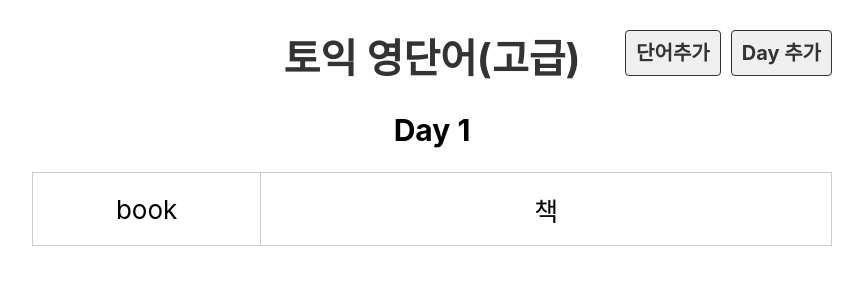
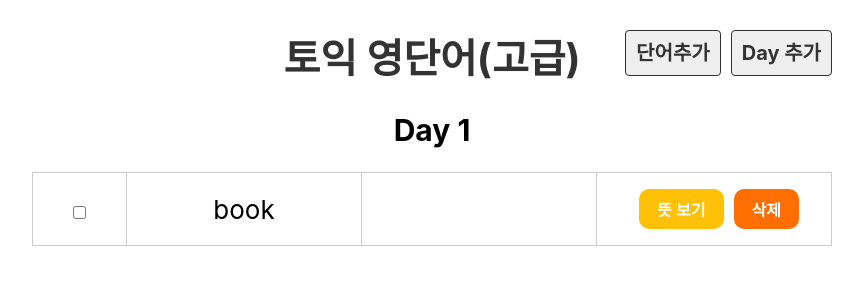
Before and after one commit to nkhyejin/react_voca, a React (Create React App) app: page /day/1 in a window 1280 px wide. Shown: the top 300 px of the page, without its empty margins (208-1071 px from the left). Built offline with nearby package versions, Linux system fonts and the light colour scheme.

Commit message:
word component 분리

```diff
--- a/src/component/Day.js
+++ b/src/component/Day.js
@@ -1,5 +1,6 @@
 import { useParams } from "react-router-dom";
 import dummy from "../db/data.json";
+import Word from "./Word";
 
 const Day = () => {
   const { day } = useParams();
@@ -11,10 +12,7 @@
       <table>
         <tbody>
           {wordList.map((word) => (
-            <tr key={word.id}>
-              <td>{word.eng}</td>
-              <td>{word.kor}</td>
-            </tr>
+            <Word key={word.id} word={word}></Word>
           ))}
         </tbody>
       </table>
--- /dev/null
+++ b/src/component/Word.js
@@ -0,0 +1,32 @@
+import { useState } from "react";
+
+const Word = ({ word }) => {
+  const [isShow, setIsShow] = useState(false);
+  const [isDone, setIsDone] = useState(word.isDone);
+
+  return (
+    <>
+      <tr className={isDone ? "off" : ""}>
+        <td>
+          <input
+            type="checkbox"
+            checked={isDone}
+            onChange={() => setIsDone(!isDone)}
+          ></input>
+        </td>
+        <td>{word.eng}</td>
+        <td>{isShow && word.kor}</td>
+        <td>
+          <button className="normal" onClick={() => setIsShow(!isShow)}>
+            뜻 보기
+          </button>
+          <button className="danger" onClick={() => {}}>
+            삭제
+          </button>
+        </td>
+      </tr>
+    </>
+  );
+};
+
+export default Word;
--- a/src/index.css
+++ b/src/index.css
@@ -57,7 +57,8 @@
   justify-content: center;
 }
 
-.list_day a {
+.list_day a,
+td a {
   color: white;
   margin-left: 10px;
   flex: 15% 0 0;
@@ -73,7 +74,6 @@
   background-color: #ffecb3;
   color: #caae53;
 }
-
 table {
   border-collapse: collapse;
   width: 100%;
@@ -86,6 +86,34 @@
   font-size: 26px;
 }
 
+table tr.off {
+  background-color: #ffffe5;
+  color: #ccc;
+  opacity: 0.8;
+}
+
 table td:first-child {
   width: 10%;
 }
+
+button.normal,
+button.danger {
+  color: white;
+  margin-left: 10px;
+  box-sizing: border-box;
+  padding: 8px 18px;
+  cursor: pointer;
+  border: none;
+  border-radius: 10px;
+  background-color: #ffc107;
+  font-weight: bold;
+  font-size: 16px;
+}
+
+button.danger {
+  background-color: #ff6f00;
+}
+
+button:hover {
+  opacity: 0.8;
+}
--- a/src/index.js
+++ b/src/index.js
@@ -2,7 +2,6 @@
 import ReactDOM from "react-dom/client";
 import "./index.css";
 import App from "./App";
-import reportWebVitals from "./reportWebVitals";
 
 const root = ReactDOM.createRoot(document.getElementById("root"));
 root.render(
```
